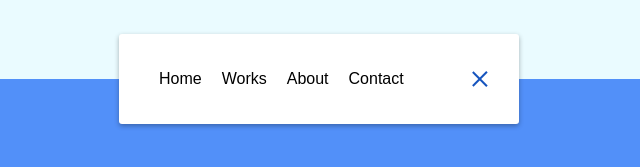
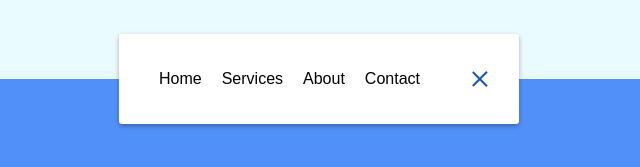
Before and after one commit to karthig-eng/animated-navigation, a plain HTML site: page index.html in a window 1280 px wide. Shown: the part 321-488 px from the top of the page, 321-961 px from the left. Drawn offline with Linux system fonts and the light colour scheme; a web font is replaced by a local one.

Commit message:
html element chnge

```diff
--- a/index.html
+++ b/index.html
@@ -10,7 +10,7 @@
     <nav class="active" id="nav">
       <ul>
         <li><a href="#">Home</a></li>
-        <li><a href="#">Works</a></li>
+        <li><a href="#">Services</a></li>
         <li><a href="#">About</a></li>
         <li><a href="#">Contact</a></li>
       </ul>
```
